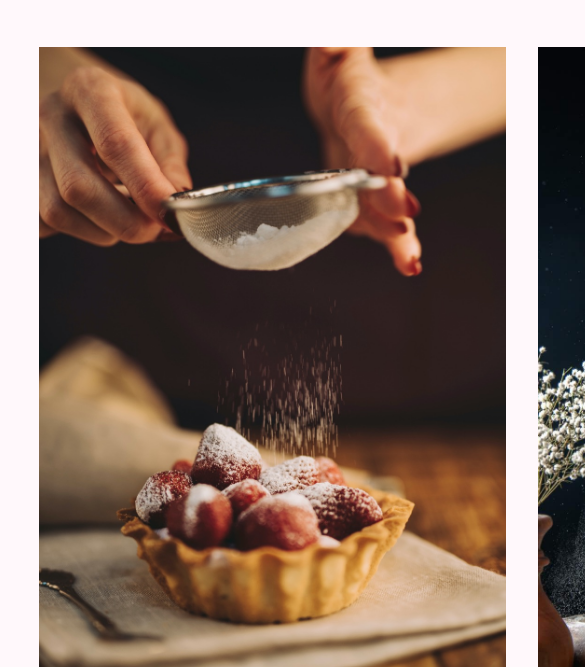
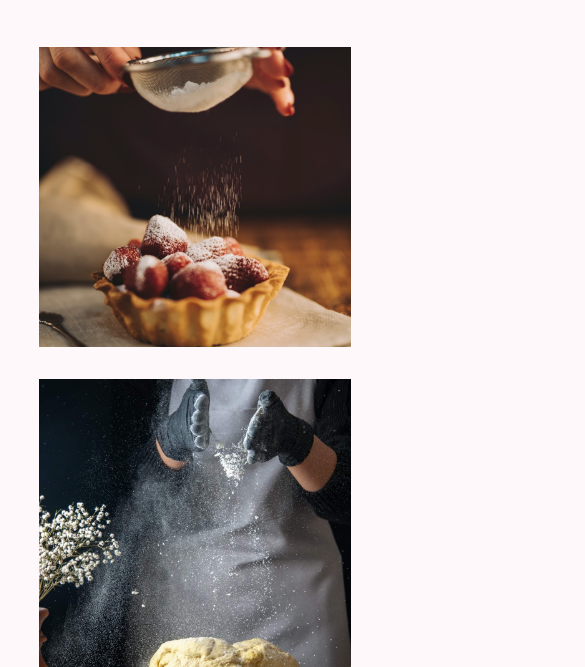
Before and after one commit to zalacop/bite-by-me, a plain HTML site: page about.html in a window 390 px wide. Shown: the part 177-844 px from the top of the page, 585 px wide, since content can reach past the window. Drawn offline with Linux system fonts and the light colour scheme; a web font is replaced by a local one.

Commit message:
made about me responsive

```diff
--- a/css/imports/media.css
+++ b/css/imports/media.css
@@ -36,6 +36,10 @@
 
     .post {
         width: 600px;
+    }
+
+    .bottom_img {
+        width: 80%;
     }
 
 }
@@ -146,8 +150,28 @@
     }
 }
 
+@media (max-width: 480px) {
+   .images {
+       flex-direction: column;
+   }
+
+   .images img {
+       height: 300px;
+   }
+}
+
+
 @media (max-width: 420px) {
      .menu ul {
         font-size: 1em;
-     }
+    }
+
+    .images {
+        flex-direction: column;
+    }
+
+    .images img {
+        height: 300px;
+        object-fit: cover;
+    }
 }
--- a/css/styles.css
+++ b/css/styles.css
@@ -236,9 +236,13 @@ input {
 
 .images {
     margin: 50px 10%;
-    height: 700px;
     gap: 2em;
     justify-content: space-evenly;
+    width: min(1200px, 80%);
+}
+
+.images img {
+    width: 100%;
 }
 
 .bottom_img,
@@ -396,6 +400,12 @@ dialog #modal_img {
     }
 }
 
+@media (max-width: 950px) {
+    .bottom_img {
+        width: 80%;
+    }
+}
+
 @media (max-width: 850px) {
 
     .about {
@@ -464,6 +474,10 @@ dialog #modal_img {
     .cakes h3 {
         font-size: 0.8em;
     }
+
+    .images img {
+        object-fit: cover;
+    }
 }
 
 @media (max-width: 420px) {
```
